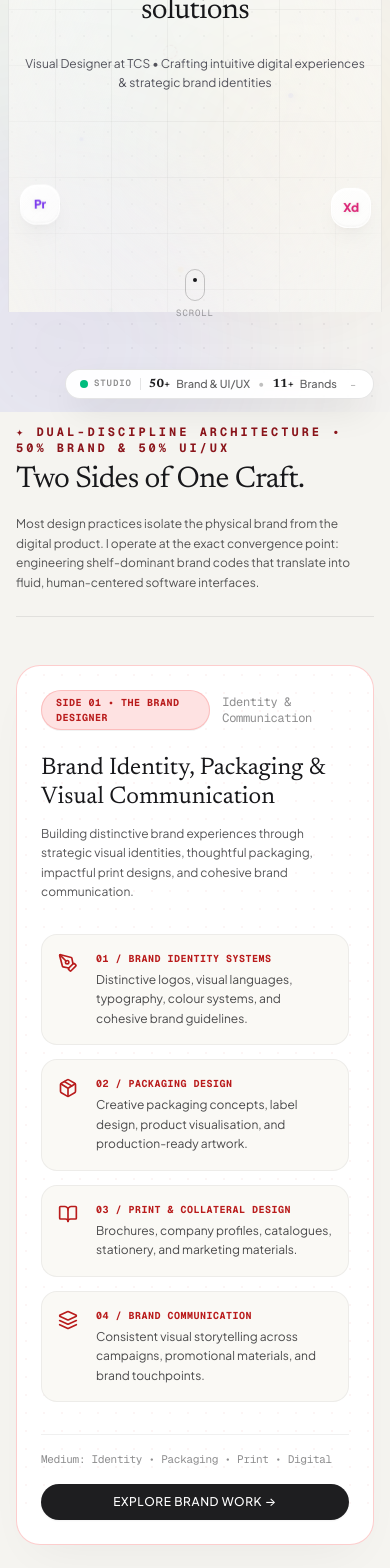
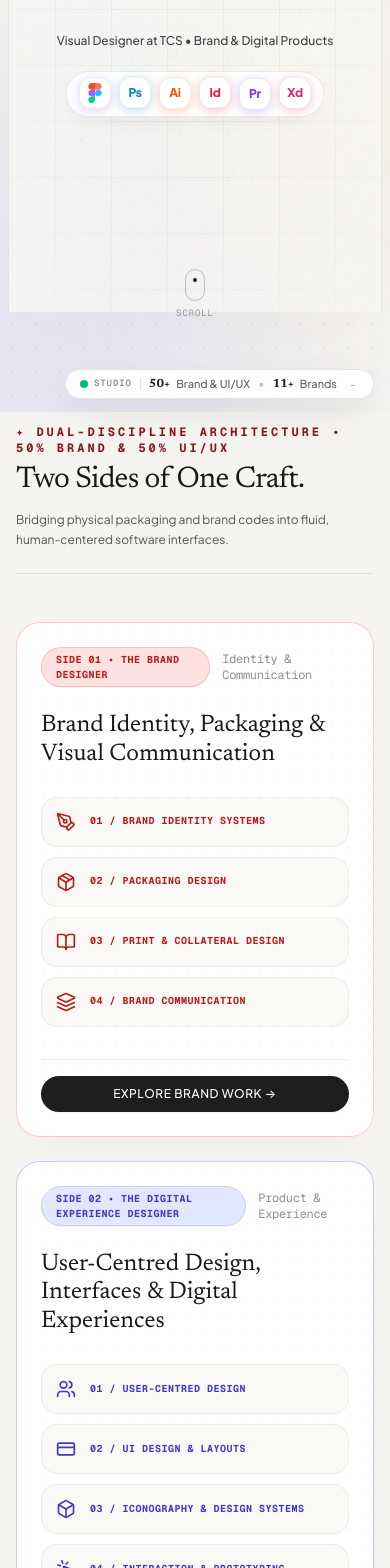
Before and after one commit to harrydesigns99-rgb/Harry-Designs, a React (Vite) app: page / in a window 390 px wide. Shown: the part 432-2000 px from the top of the page. Built offline with nearby package versions, Linux system fonts and the light colour scheme.

Commit message:
fix: restore mobile picture and icon rendering, introduce mobile tool dock, and streamline mobile text hierarchy

```diff
--- a/src/components/DualCraftBento.jsx
+++ b/src/components/DualCraftBento.jsx
@@ -43,8 +43,13 @@ const DualCraftBento = ({ onSelectCategory }) => {
             <h2 className="font-serif text-3xl sm:text-5xl md:text-6xl font-normal tracking-tight text-[#18181b] leading-[1.12]">
               Two Sides of One Craft.
             </h2>
-            <p className="mt-4 font-sans text-xs sm:text-base text-[#1e1e20]/75 leading-relaxed font-normal">
-              Most design practices isolate the physical brand from the digital product. I operate at the exact convergence point: engineering shelf-dominant brand codes that translate into fluid, human-centered software interfaces.
+            <p className="mt-3 sm:mt-4 font-sans text-xs sm:text-base text-[#1e1e20]/75 leading-relaxed font-normal">
+              <span className="sm:hidden">
+                Bridging physical packaging and brand codes into fluid, human-centered software interfaces.
+              </span>
+              <span className="hidden sm:inline">
+                Most design practices isolate the physical brand from the digital product. I operate at the exact convergence point: engineering shelf-dominant brand codes that translate into fluid, human-centered software interfaces.
+              </span>
             </p>
           </div>
 
@@ -92,68 +97,68 @@ const DualCraftBento = ({ onSelectCategory }) => {
                 <h3 className="font-serif text-2xl sm:text-3xl lg:text-[34px] font-normal text-[#18181b] leading-[1.2]">
                   Brand Identity, Packaging &amp; Visual Communication
                 </h3>
-                <p className="mt-3 font-sans text-xs sm:text-sm text-[#1e1e20]/75 leading-relaxed">
+                <p className="mt-3 font-sans text-xs sm:text-sm text-[#1e1e20]/75 leading-relaxed hidden sm:block">
                   Building distinctive brand experiences through strategic visual identities, thoughtful packaging, impactful print designs, and cohesive brand communication.
                 </p>
               </div>
 
               {/* 4 Brand Pillars (2x2 Grid with icons) */}
-              <div className="grid grid-cols-1 sm:grid-cols-2 gap-3.5 pt-2">
+              <div className="grid grid-cols-1 sm:grid-cols-2 gap-2.5 sm:gap-3.5 pt-1 sm:pt-2">
                 {/* 01 / BRAND IDENTITY SYSTEMS */}
-                <div className="p-4 sm:p-4.5 rounded-2xl bg-[#faf9f5] border border-black/[0.05] flex items-start gap-3.5 hover:bg-[#f5f4ee] transition-colors">
-                  <div className="text-[#b91c1c] w-6 h-6 flex-shrink-0 mt-0.5">
+                <div className="p-3 sm:p-4.5 rounded-2xl bg-[#faf9f5] border border-black/[0.05] flex items-center sm:items-start gap-3 sm:gap-3.5 hover:bg-[#f5f4ee] transition-colors">
+                  <div className="text-[#b91c1c] w-6 h-6 flex-shrink-0 flex items-center justify-center">
                     <LuPenTool className="w-5 h-5" />
                   </div>
-                  <div className="space-y-1">
+                  <div className="space-y-0.5 sm:space-y-1">
                     <span className="font-mono text-[10px] sm:text-[11px] uppercase font-bold tracking-wider text-[#b91c1c] block">
                       01 / BRAND IDENTITY SYSTEMS
                     </span>
-                    <p className="text-xs sm:text-[13px] font-sans text-[#1e1e20]/80 leading-relaxed">
+                    <p className="text-xs sm:text-[13px] font-sans text-[#1e1e20]/80 leading-relaxed hidden sm:block">
                       Distinctive logos, visual languages, typography, colour systems, and cohesive brand guidelines.
                     </p>
                   </div>
                 </div>
 
                 {/* 02 / PACKAGING DESIGN */}
-                <div className="p-4 sm:p-4.5 rounded-2xl bg-[#faf9f5] border border-black/[0.05] flex items-start gap-3.5 hover:bg-[#f5f4ee] transition-colors">
-                  <div className="text-[#b91c1c] w-6 h-6 flex-shrink-0 mt-0.5">
+                <div className="p-3 sm:p-4.5 rounded-2xl bg-[#faf9f5] border border-black/[0.05] flex items-center sm:items-start gap-3 sm:gap-3.5 hover:bg-[#f5f4ee] transition-colors">
+                  <div className="text-[#b91c1c] w-6 h-6 flex-shrink-0 flex items-center justify-center">
                     <LuPackage className="w-5 h-5" />
                   </div>
-                  <div className="space-y-1">
+                  <div className="space-y-0.5 sm:space-y-1">
                     <span className="font-mono text-[10px] sm:text-[11px] uppercase font-bold tracking-wider text-[#b91c1c] block">
                       02 / PACKAGING DESIGN
                     </span>
-                    <p className="text-xs sm:text-[13px] font-sans text-[#1e1e20]/80 leading-relaxed">
+                    <p className="text-xs sm:text-[13px] font-sans text-[#1e1e20]/80 leading-relaxed hidden sm:block">
                       Creative packaging concepts, label design, product visualisation, and production-ready artwork.
                     </p>
                   </div>
                 </div>
 
                 {/* 03 / PRINT & COLLATERAL DESIGN */}
-                <div className="p-4 sm:p-4.5 rounded-2xl bg-[#faf9f5] border border-black/[0.05] flex items-start gap-3.5 hover:bg-[#f5f4ee] transition-colors">
-                  <div className="text-[#b91c1c] w-6 h-6 flex-shrink-0 mt-0.5">
+                <div className="p-3 sm:p-4.5 rounded-2xl bg-[#faf9f5] border border-black/[0.05] flex items-center sm:items-start gap-3 sm:gap-3.5 hover:bg-[#f5f4ee] transition-colors">
+                  <div className="text-[#b91c1c] w-6 h-6 flex-shrink-0 flex items-center justify-center">
                     <LuBookOpen className="w-5 h-5" />
                   </div>
-                  <div className="space-y-1">
+                  <div className="space-y-0.5 sm:space-y-1">
                     <span className="font-mono text-[10px] sm:text-[11px] uppercase font-bold tracking-wider text-[#b91c1c] block">
                       03 / PRINT &amp; COLLATERAL DESIGN
                     </span>
-                    <p className="text-xs sm:text-[13px] font-sans text-[#1e1e20]/80 leading-relaxed">
+                    <p className="text-xs sm:text-[13px] font-sans text-[#1e1e20]/80 leading-relaxed hidden sm:block">
                       Brochures, company profiles, catalogues, stationery, and marketing materials.
                     </p>
                   </div>
                 </div>
 
                 {/* 04 / BRAND COMMUNICATION */}
-                <div className="p-4 sm:p-4.5 rounded-2xl bg-[#faf9f5] border border-black/[0.05] flex items-start gap-3.5 hover:bg-[#f5f4ee] transition-colors">
-                  <div className="text-[#b91c1c] w-6 h-6 flex-shrink-0 mt-0.5">
+                <div className="p-3 sm:p-4.5 rounded-2xl bg-[#faf9f5] border border-black/[0.05] flex items-center sm:items-start gap-3 sm:gap-3.5 hover:bg-[#f5f4ee] transition-colors">
+                  <div className="text-[#b91c1c] w-6 h-6 flex-shrink-0 flex items-center justify-center">
                     <LuLayers className="w-5 h-5" />
                   </div>
-                  <div className="space-y-1">
+                  <div className="space-y-0.5 sm:space-y-1">
                     <span className="font-mono text-[10px] sm:text-[11px] uppercase font-bold tracking-wider text-[#b91c1c] block">
                       04 / BRAND COMMUNICATION
                     </span>
-                    <p className="text-xs sm:text-[13px] font-sans text-[#1e1e20]/80 leading-relaxed">
+                    <p className="text-xs sm:text-[13px] font-sans text-[#1e1e20]/80 leading-relaxed hidden sm:block">
                       Consistent visual storytelling across campaigns, promotional materials, and brand touchpoints.
                     </p>
                   </div>
@@ -163,7 +168,7 @@ const DualCraftBento = ({ onSelectCategory }) => {
 
             {/* Bottom Action Footer */}
             <div className="pt-4 border-t border-black/[0.06] flex flex-col sm:flex-row sm:items-center justify-between gap-4 relative z-10">
-              <span className="text-[11px] font-mono text-[#1e1e20]/50 tracking-tight">
+              <span className="text-[11px] font-mono text-[#1e1e20]/50 tracking-tight hidden sm:inline">
                 Medium: Identity &bull; Packaging &bull; Print &bull; Digital
               </span>
               <button
@@ -212,68 +217,68 @@ const DualCraftBento = ({ onSelectCategory }) => {
                 <h3 className="font-serif text-2xl sm:text-3xl lg:text-[34px] font-normal text-[#18181b] leading-[1.2]">
                   User-Centred Design, Interfaces &amp; Digital Experiences
                 </h3>
-                <p className="mt-3 font-sans text-xs sm:text-sm text-[#1e1e20]/75 leading-relaxed">
+                <p className="mt-3 font-sans text-xs sm:text-sm text-[#1e1e20]/75 leading-relaxed hidden sm:block">
                   Creating intuitive digital experiences through user-focused layouts, clean visual systems, meaningful iconography, and seamless interactions.
                 </p>
               </div>
 
               {/* 4 UI/UX Pillars (2x2 Grid with icons) */}
-              <div className="grid grid-cols-1 sm:grid-cols-2 gap-3.5 pt-2">
+              <div className="grid grid-cols-1 sm:grid-cols-2 gap-2.5 sm:gap-3.5 pt-1 sm:pt-2">
                 {/* 01 / USER-CENTRED DESIGN */}
-                <div className="p-4 sm:p-4.5 rounded-2xl bg-[#faf9f5] border border-black/[0.05] flex items-start gap-3.5 hover:bg-[#f5f4ee] transition-colors">
-                  <div className="text-[#4338ca] w-6 h-6 flex-shrink-0 mt-0.5">
+                <div className="p-3 sm:p-4.5 rounded-2xl bg-[#faf9f5] border border-black/[0.05] flex items-center sm:items-start gap-3 sm:gap-3.5 hover:bg-[#f5f4ee] transition-colors">
+                  <div className="text-[#4338ca] w-6 h-6 flex-shrink-0 flex items-center justify-center">
                     <LuUsers className="w-5 h-5" />
                   </div>
-                  <div className="space-y-1">
+                  <div className="space-y-0.5 sm:space-y-1">
                     <span className="font-mono text-[10px] sm:text-[11px] uppercase font-bold tracking-wider text-[#4338ca] block">
                       01 / USER-CENTRED DESIGN
                     </span>
-                    <p className="text-xs sm:text-[13px] font-sans text-[#1e1e20]/80 leading-relaxed">
+                    <p className="text-xs sm:text-[13px] font-sans text-[#1e1e20]/80 leading-relaxed hidden sm:block">
                       Understanding user needs and translating them into intuitive, accessible, and purposeful experiences.
                     </p>
                   </div>
                 </div>
 
                 {/* 02 / UI DESIGN & LAYOUTS */}
-                <div className="p-4 sm:p-4.5 rounded-2xl bg-[#faf9f5] border border-black/[0.05] flex items-start gap-3.5 hover:bg-[#f5f4ee] transition-colors">
-                  <div className="text-[#4338ca] w-6 h-6 flex-shrink-0 mt-0.5">
+                <div className="p-3 sm:p-4.5 rounded-2xl bg-[#faf9f5] border border-black/[0.05] flex items-center sm:items-start gap-3 sm:gap-3.5 hover:bg-[#f5f4ee] transition-colors">
+                  <div className="text-[#4338ca] w-6 h-6 flex-shrink-0 flex items-center justify-center">
                     <LuCreditCard className="w-5 h-5" />
                   </div>
-                  <div className="space-y-1">
+                  <div className="space-y-0.5 sm:space-y-1">
                     <span className="font-mono text-[10px] sm:text-[11px] uppercase font-bold tracking-wider text-[#4338ca] block">
                       02 / UI DESIGN &amp; LAYOUTS
                     </span>
-                    <p className="text-xs sm:text-[13px] font-sans text-[#1e1e20]/80 leading-relaxed">
+                    <p className="text-xs sm:text-[13px] font-sans text-[#1e1e20]/80 leading-relaxed hidden sm:block">
                       Clean interfaces, structured layouts, visual hierarchy, typography, and consistent design patterns.
                     </p>
                   </div>
                 </div>
 
                 {/* 03 / ICONOGRAPHY & DESIGN SYSTEMS */}
-                <div className="p-4 sm:p-4.5 rounded-2xl bg-[#faf9f5] border border-black/[0.05] flex items-start gap-3.5 hover:bg-[#f5f4ee] transition-colors">
-                  <div className="text-[#4338ca] w-6 h-6 flex-shrink-0 mt-0.5">
+                <div className="p-3 sm:p-4.5 rounded-2xl bg-[#faf9f5] border border-black/[0.05] flex items-center sm:items-start gap-3 sm:gap-3.5 hover:bg-[#f5f4ee] transition-colors">
+                  <div className="text-[#4338ca] w-6 h-6 flex-shrink-0 flex items-center justify-center">
                     <LuBox className="w-5 h-5" />
                   </div>
-                  <div className="space-y-1">
+                  <div className="space-y-0.5 sm:space-y-1">
                     <span className="font-mono text-[10px] sm:text-[11px] uppercase font-bold tracking-wider text-[#4338ca] block">
                       03 / ICONOGRAPHY &amp; DESIGN SYSTEMS
                     </span>
-                    <p className="text-xs sm:text-[13px] font-sans text-[#1e1e20]/80 leading-relaxed">
+                    <p className="text-xs sm:text-[13px] font-sans text-[#1e1e20]/80 leading-relaxed hidden sm:block">
                       Custom icon sets, reusable components, scalable design systems, and consistent visual languages.
                     </p>
                   </div>
                 </div>
 
                 {/* 04 / INTERACTION & PROTOTYPING */}
-                <div className="p-4 sm:p-4.5 rounded-2xl bg-[#faf9f5] border border-black/[0.05] flex items-start gap-3.5 hover:bg-[#f5f4ee] transition-colors">
-                  <div className="text-[#4338ca] w-6 h-6 flex-shrink-0 mt-0.5">
+                <div className="p-3 sm:p-4.5 rounded-2xl bg-[#faf9f5] border border-black/[0.05] flex items-center sm:items-start gap-3 sm:gap-3.5 hover:bg-[#f5f4ee] transition-colors">
+                  <div className="text-[#4338ca] w-6 h-6 flex-shrink-0 flex items-center justify-center">
                     <LuMousePointerClick className="w-5 h-5" />
                   </div>
-                  <div className="space-y-1">
+                  <div className="space-y-0.5 sm:space-y-1">
                     <span className="font-mono text-[10px] sm:text-[11px] uppercase font-bold tracking-wider text-[#4338ca] block">
                       04 / INTERACTION &amp; PROTOTYPING
                     </span>
-                    <p className="text-xs sm:text-[13px] font-sans text-[#1e1e20]/80 leading-relaxed">
+                    <p className="text-xs sm:text-[13px] font-sans text-[#1e1e20]/80 leading-relaxed hidden sm:block">
                       Interactive prototypes, intuitive navigation, responsive experiences, and seamless user journeys.
                     </p>
                   </div>
@@ -283,7 +288,7 @@ const DualCraftBento = ({ onSelectCategory }) => {
 
             {/* Bottom Action Footer */}
             <div className="pt-4 border-t border-black/[0.06] flex flex-col sm:flex-row sm:items-center justify-between gap-4 relative z-10">
-              <span className="text-[11px] font-mono text-[#1e1e20]/50 tracking-tight">
+              <span className="text-[11px] font-mono text-[#1e1e20]/50 tracking-tight hidden sm:inline">
                 Medium: Figma &bull; Web &bull; Mobile &bull; Digital Products
               </span>
               <button
--- a/src/features/about/components/AboutSection.jsx
+++ b/src/features/about/components/AboutSection.jsx
@@ -44,7 +44,7 @@ const AboutSection = () => {
       <div className="max-w-6xl mx-auto">
         {/* Editorial Manifesto Statement */}
         <div className="max-w-5xl">
-          <p className="font-serif text-2xl xs:text-3xl sm:text-5xl md:text-6xl lg:text-[4.4rem] font-normal tracking-tight leading-[1.15] sm:leading-[1.1] text-[#f5f4f0]">
+          <p className="font-serif text-xl xs:text-2xl sm:text-5xl md:text-6xl lg:text-[4.4rem] font-normal tracking-tight leading-[1.25] sm:leading-[1.1] text-[#f5f4f0]">
             Good design doesn&apos;t ask people to adapt to the brand. It understands how they already live, then{' '}
             <span className="italic font-light text-white underline decoration-[#FC7A69] underline-offset-8">
               finds its place
--- a/src/features/hero/components/HeroSection.jsx
+++ b/src/features/hero/components/HeroSection.jsx
@@ -1,7 +1,7 @@
 import { motion } from 'framer-motion';
 import { sound } from '@/utils/audio';
 import StudioShuttle from '@/components/StudioShuttle';
-import HeroToolConstellation from './HeroToolConstellation';
+import HeroToolConstellation, { HeroToolMobileDock } from './HeroToolConstellation';
 import { useCMS } from '@/features/cms';
 
 const HeroSection = () => {
@@ -85,19 +85,25 @@ const HeroSection = () => {
           initial={{ opacity: 0, y: 14 }}
           animate={{ opacity: 1, y: 0 }}
           transition={{ duration: 0.75, delay: 0.1, ease: [0.16, 1, 0.3, 1] }}
-          className="font-serif text-3xl xs:text-4xl sm:text-5xl md:text-6xl lg:text-[4.25rem] xl:text-[4.75rem] text-[#18181b] font-normal tracking-tight leading-[1.18] sm:leading-[1.12] max-w-4xl lg:max-w-5xl mx-auto"
+          className="font-serif text-[1.95rem] xs:text-3xl sm:text-5xl md:text-6xl lg:text-[4.25rem] xl:text-[4.75rem] text-[#18181b] font-normal tracking-tight leading-[1.18] sm:leading-[1.12] max-w-4xl lg:max-w-5xl mx-auto"
         >
           {heroHeadline}
         </motion.h1>
 
-        {/* 3. Subline with TCS Role */}
+        {/* 3. Subline with TCS Role (Clean, concise on mobile) */}
         <motion.div
           initial={{ opacity: 0, y: 10 }}
           animate={{ opacity: 1, y: 0 }}
           transition={{ duration: 0.7, delay: 0.22, ease: [0.16, 1, 0.3, 1] }}
-          className="mt-6 sm:mt-8 md:mt-10 flex flex-wrap items-center justify-center gap-2 text-center text-xs sm:text-sm md:text-base text-[#52525b] font-sans font-normal max-w-3xl leading-relaxed"
+          className="mt-5 sm:mt-8 md:mt-10 flex flex-wrap items-center justify-center gap-2 text-center text-xs sm:text-sm md:text-base text-[#52525b] font-sans font-normal max-w-3xl leading-relaxed"
         >
-          <span>{heroSubline}</span>
+          {/* Mobile optimized concise kicker vs desktop full detail */}
+          <span className="sm:hidden font-medium text-[#3f3f46]">
+            Visual Designer at TCS • Brand &amp; Digital Products
+          </span>
+          <span className="hidden sm:inline">
+            {heroSubline}
+          </span>
 
           {heroBadgeText ? (
             <span className="inline-flex items-center gap-1.5 align-middle px-2.5 py-0.5 rounded-lg bg-white/95 border border-black/10 shadow-2xs text-[#18181b] font-medium text-xs sm:text-sm">
@@ -109,6 +115,16 @@ const HeroSection = () => {
               <span>{heroBadgeText}</span>
             </span>
           ) : null}
+        </motion.div>
+
+        {/* 4. Mobile Tool Dock: all 6 tools floating together on mobile view */}
+        <motion.div
+          initial={{ opacity: 0, scale: 0.9 }}
+          animate={{ opacity: 1, scale: 1 }}
+          transition={{ duration: 0.6, delay: 0.3 }}
+          className="sm:hidden mt-5 w-full flex justify-center"
+        >
+          <HeroToolMobileDock />
         </motion.div>
       </div>
 
--- a/src/features/hero/components/HeroToolConstellation.jsx
+++ b/src/features/hero/components/HeroToolConstellation.jsx
@@ -33,7 +33,6 @@ const CONSTELLATION_TOOLS = [
     delay: 2.5,
     accentGlow: 'rgba(234, 88, 12, 0.25)',
     accentColor: '#ea580c',
-    mobileHidden: true,
   },
   {
     id: 'indesign',
@@ -45,7 +44,6 @@ const CONSTELLATION_TOOLS = [
     delay: 1.8,
     accentGlow: 'rgba(225, 29, 72, 0.25)',
     accentColor: '#e11d48',
-    mobileHidden: true,
   },
   {
     id: 'premiere',
@@ -74,7 +72,7 @@ const CONSTELLATION_TOOLS = [
 const HeroToolConstellation = () => {
   return (
     <div
-      className="absolute inset-0 pointer-events-none select-none z-10 overflow-hidden"
+      className="hidden sm:block absolute inset-0 pointer-events-none select-none z-10 overflow-hidden"
       style={{ perspective: 1000 }}
     >
       <div className="relative w-full max-w-6xl h-full mx-auto">
@@ -84,9 +82,7 @@ const HeroToolConstellation = () => {
             initial={{ opacity: 0, scale: 0.8 }}
             animate={{ opacity: 1, scale: 1 }}
             transition={{ duration: 0.8, delay: tool.delay * 0.3 }}
-            className={`absolute ${tool.position} ${
-              tool.mobileHidden ? 'hidden sm:block' : ''
-            } pointer-events-auto cursor-pointer group`}
+            className={`absolute ${tool.position} pointer-events-auto cursor-pointer group`}
             onClick={() => sound.playPop()}
           >
             <motion.div
@@ -174,4 +170,53 @@ const HeroToolConstellation = () => {
   );
 };
 
+/**
+ * HeroToolMobileDock
+ * Dedicated tactile tool row for mobile view so Figma, Ps, Ai, Id, Pr, Xd are 100% visible and interactive.
+ */
+export const HeroToolMobileDock = () => {
+  return (
+    <div className="flex items-center justify-center gap-2 px-3 py-1.5 rounded-full bg-white/85 backdrop-blur-md border border-black/[0.08] shadow-[0_8px_20px_-6px_rgba(0,0,0,0.06)]">
+      {CONSTELLATION_TOOLS.map((tool) => (
+        <motion.div
+          key={`mob-dock-${tool.id}`}
+          animate={{
+            y: [-1.5, 2, -1.5],
+          }}
+          transition={{
+            duration: tool.duration * 0.35,
+            repeat: Infinity,
+            ease: 'easeInOut',
+            delay: tool.delay * 0.25,
+          }}
+          whileTap={{ scale: 0.9 }}
+          onClick={() => sound.playPop()}
+          className="relative w-8 h-8 rounded-xl flex items-center justify-center bg-white border border-black/[0.08] shadow-2xs cursor-pointer"
+          style={{
+            boxShadow: `0 2px 10px ${tool.accentGlow}`,
+          }}
+          title={tool.name}
+        >
+          {tool.type === 'figma' ? (
+            <svg viewBox="0 0 38 57" className="w-3.5 h-5" fill="none">
+              <path d="M19 28.5C19 23.2533 23.2533 19 28.5 19C33.7467 19 38 23.2533 38 28.5C38 33.7467 33.7467 38 28.5 38C23.2533 38 19 33.7467 19 28.5Z" fill="#1ABCFE" />
+              <path d="M0 47.5C0 42.2533 4.25329 38 9.5 38H19V47.5C19 52.7467 14.7467 57 9.5 57C4.25329 57 0 52.7467 0 47.5Z" fill="#0ACF83" />
+              <path d="M19 0V19H28.5C33.7467 19 38 14.7467 38 9.5C38 4.25329 33.7467 0 28.5 0H19Z" fill="#FF7262" />
+              <path d="M0 9.5C0 14.7467 4.25329 19 9.5 19H19V0H9.5C4.25329 0 0 4.25329 0 9.5Z" fill="#F24E1E" />
+              <path d="M0 28.5C0 33.7467 4.25329 38 9.5 38H19V19H9.5C4.25329 19 0 23.2533 0 28.5Z" fill="#A259FF" />
+            </svg>
+          ) : (
+            <span
+              className="font-sans font-black text-xs tracking-tight"
+              style={{ color: tool.accentColor }}
+            >
+              {tool.code}
+            </span>
+          )}
+        </motion.div>
+      ))}
+    </div>
+  );
+};
+
 export default HeroToolConstellation;
--- a/src/features/portfolio/components/BrandCard.jsx
+++ b/src/features/portfolio/components/BrandCard.jsx
@@ -23,9 +23,8 @@ const BrandCard = ({ brand, index, hoveredItem, setHoveredItem, duplicate = fals
         transition={TRANSITIONS.fast}
       >
         <img
-          src={brand.logo}
+          src={typeof brand.logo === 'string' ? encodeURI(brand.logo) : brand.logo}
           alt={brand.name}
-          loading="lazy"
           className="max-w-[85%] max-h-full object-contain mix-blend-multiply transition-opacity duration-200"
         />
       </motion.div>
--- a/src/index.css
+++ b/src/index.css
@@ -280,7 +280,8 @@
   }
 
   img {
-    content-visibility: auto;
+    max-width: 100%;
+    height: auto;
   }
 }
 
```
Also changed, not shown: src/features/portfolio/components/PortfolioSection.jsx (+12 -12 lines), src/features/portfolio/components/ShowcaseMediaCarousel.jsx (+8 -8 lines).
